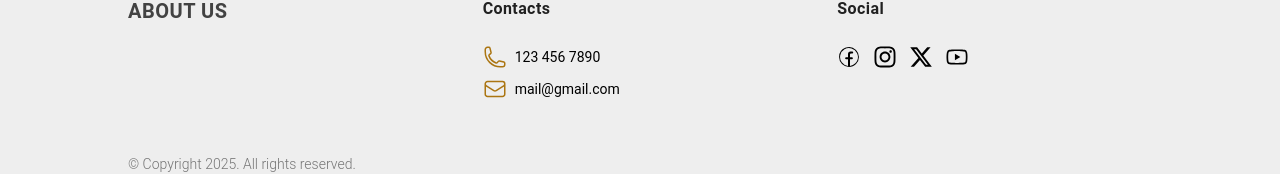
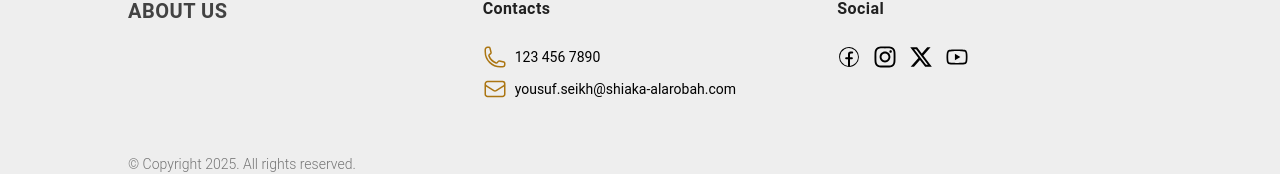
Before and after one commit to saifids1/shiaka-website, a Next.js app: page / in a window 1280 px wide. Shown: the part 689-863 px from the top of the page. Built offline with nearby package versions, Linux system fonts and the light colour scheme.

Commit message:
all changes done

```diff
--- a/src/components/Layout/Footer.jsx
+++ b/src/components/Layout/Footer.jsx
@@ -94,11 +94,11 @@ export default function Footer() {
               />
             </svg>
             <a
-              href="mailto:info@lorem.mail"
+              href="mailto:yousuf.seikh@shiaka-alarobah.com"
               aria-label="Our email"
               className="transition-colors duration-300 text-deep-purple-accent-400 hover:text-[#ab7511] flex items-center"
             >
-              mail@gmail.com
+              yousuf.seikh@shiaka-alarobah.com
             </a>
           </div>
           {/* <div className="flex gap-2">
```
